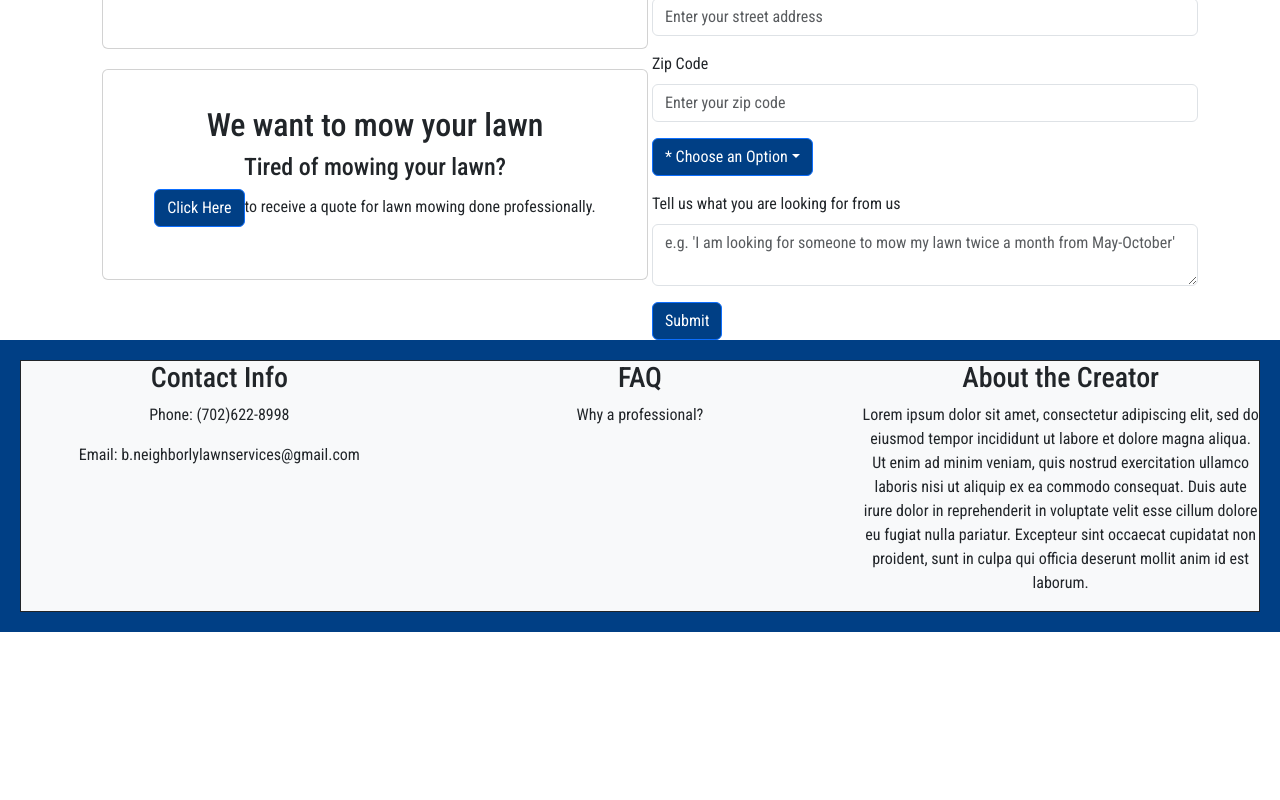
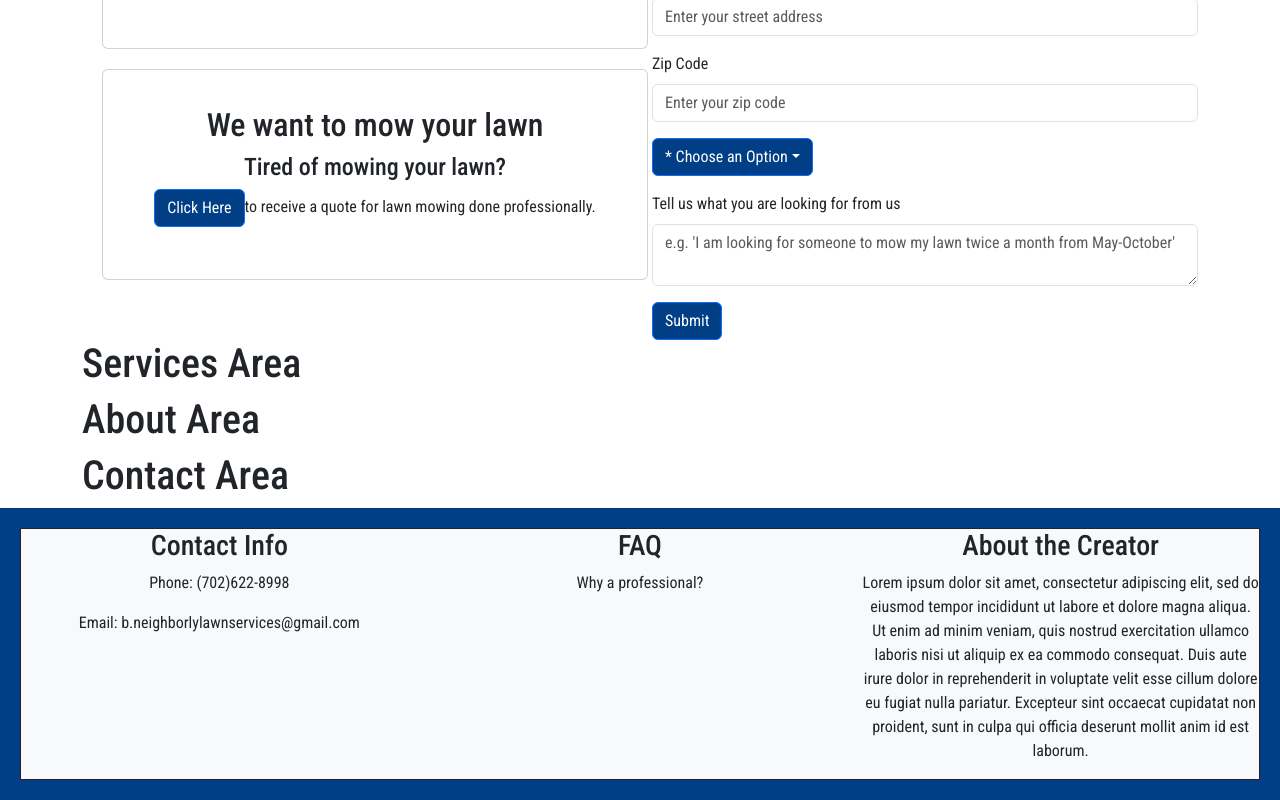
Before and after one commit to bneighbs6/b-neighborly-lawn, a React (Create React App) app: page / in a window 1280 px wide. Shown: the part 624-1424 px from the top of the page. Before the commit the page ends 1256 px from the top, so only its background shows below. Built offline with nearby package versions, Linux system fonts and the light colour scheme; the HTML template or start-up script is replaced by a standard one; a web font is replaced by a local one.

Commit message:
Made the website a single page app

```diff
--- a/package.json
+++ b/package.json
@@ -13,6 +13,7 @@
     "react-dom": "^18.3.1",
     "react-router-dom": "^6.27.0",
     "react-scripts": "5.0.1",
+    "react-scroll": "^1.9.0",
     "web-vitals": "^2.1.4"
   },
   "scripts": {
--- a/src/App.js
+++ b/src/App.js
@@ -5,10 +5,13 @@ import Footer from './Components/Footer';
 import 'bootstrap/dist/css/bootstrap.min.css';
 import Logo from './Components/Logo';
 import HomePage from '../src/Pages/HomePage';
-import ServicePage from '../src/Pages/ServicePage';
-import RequestForm from './Components/RequestForm';
+// import ServicePage from '../src/Pages/ServicePage';
+// import RequestForm from './Components/RequestForm';
 import { BrowserRouter as Router, Route, Routes } from 'react-router-dom'
-import AboutPage from '../src/Pages/AboutPage';
+// import AboutPage from '../src/Pages/AboutPage';
+
+// TODO: Get rid of all routes and make this a single page site
+// TODO: Fix spacing of Home Page Cards on a phone screen
 
 function App() {
   return (
@@ -28,9 +31,9 @@ function App() {
 
         <Routes>
           <Route exact={true} path="/" element={<HomePage />}></Route>
-          <Route path="/services" element={<ServicePage />}></Route>
+          {/* <Route path="/services" element={<ServicePage />}></Route>
           <Route path="/about" element={<AboutPage />}></Route>
-          <Route path="/request-form" element={<RequestForm />}></Route>
+          <Route path="/request-form" element={<RequestForm />}></Route> */}
         </Routes>
 
         <div id="footer">
--- a/src/Components/NavigationBar.jsx
+++ b/src/Components/NavigationBar.jsx
@@ -1,21 +1,22 @@
 import Container from 'react-bootstrap/Container';
-import { Nav, Navbar } from "react-bootstrap";
+import { Button, Nav, Navbar } from "react-bootstrap";
+import { Link } from 'react-scroll'; // Import Link from react-scroll
 
 function NavigationBar() {
   return (
     <Navbar expand="md" variant='light'>
       <Container>
         <Nav className='mx-auto'>
-            <Nav.Link href='/' to="/">
+            <Nav.Link as={Link} to="home" smooth={true} duration={500}>
                 Home
             </Nav.Link>
-            <Nav.Link href='/services'>
+            <Nav.Link as={Link} to="services" smooth={true} duration={500}>
                 Services
             </Nav.Link>
-            <Nav.Link href='/about'>
+            <Nav.Link as={Link} to="about" smooth={true} duration={500}>
                 About
             </Nav.Link>
-            <Nav.Link href='/request-form'>
+            <Nav.Link as={Link} to="contact" smooth={true} duration={500}>
                 Contact
             </Nav.Link>
         </Nav>
--- a/src/Pages/HomePage.jsx
+++ b/src/Pages/HomePage.jsx
@@ -5,10 +5,10 @@ import RequestForm from "../Components/RequestForm";
 import "bootstrap/dist/css/bootstrap.min.css";
 
 function HomePage() {
-  const navigate= useNavigate();
+  const navigate = useNavigate();
 
   function handleClick() {
-    alert("This will take you to our request form. Click OK to continue.")
+    alert("This will take you to our request form. Click OK to continue.");
     navigate("/request-form");
   }
 
@@ -53,9 +53,33 @@ function HomePage() {
             </Card>
           </Col>
           <Col>
-          <div>
-            <RequestForm />
-          </div>
+            <div>
+              <RequestForm />
+            </div>
+          </Col>
+        </Row>
+      </Container>
+
+      <Container id="services">
+        <Row>
+          <Col>
+            <h1>Services Area</h1>
+          </Col>
+        </Row>
+      </Container>
+
+      <Container id="about">
+        <Row>
+          <Col>
+            <h1>About Area</h1>
+          </Col>
+        </Row>
+      </Container>
+
+      <Container id="contact">
+        <Row>
+          <Col>
+            <h1>Contact Area</h1>
           </Col>
         </Row>
       </Container>
--- a/src/index.css
+++ b/src/index.css
@@ -46,6 +46,14 @@ code {
   margin-top: auto;
 }
 
+.custom-btn {
+  background-color: #003f85;
+  border: 100px solid #0ced77;
+  color: white;
+  padding: 0;
+  display: inline-block;
+}
+
 /* Logo css */
 .logo-container {
   display: flex;
```
Also changed, not shown: 1 other file (tests, documents, lock files or other folders).
